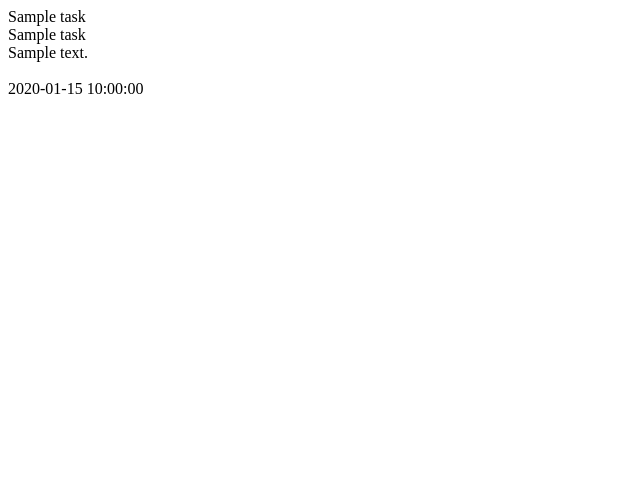
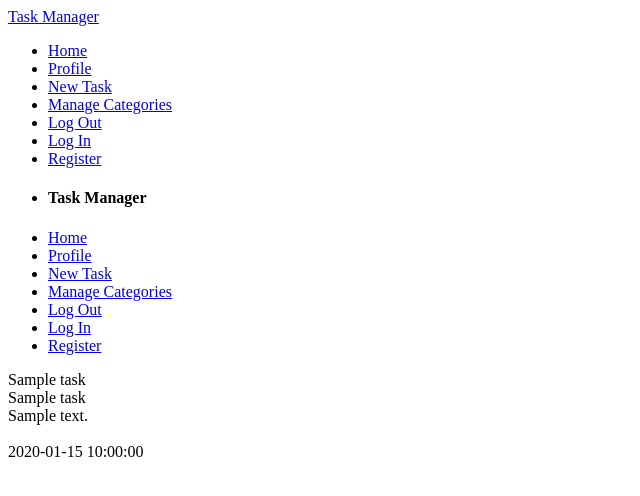
Before and after one commit to sykez12/flask-task-manager-project, a Flask app: page / in a window 1280 px wide. Shown: the top 496 px of the page, without its empty margins (0-640 px from the left). Run offline with Flask 2, Linux system fonts and the light colour scheme; a database or web service that is not in the repository returns one stand-in record (values such as "Sample title"); some libraries are stand-ins or nearby versions.

Commit message:
Recreate env.py

```diff
--- a/templates/base.html
+++ b/templates/base.html
@@ -12,6 +12,40 @@
     <title>Task Manager</title>
 </head>
 <body>
+
+    <header>
+        <!-- top navbar -->
+		<nav class="nav-extended text-shadow light-blue darken-1">
+			<div class="nav-wrapper">
+				<a href="{{ url_for('get_tasks') }}" class="brand-logo">Task Manager</a>
+				<a href="#" data-target="mobile-demo" class="sidenav-trigger right"><i class="fas fa-bars"></i></a>
+				<ul class="right hide-on-med-and-down">
+					<li><a href="{{ url_for('get_tasks') }}">Home</a></li>
+					<li><a href="#">Profile</a></li>
+					<li><a href="#">New Task</a></li>
+					<li><a href="#">Manage Categories</a></li>
+					<li><a href="#">Log Out</a></li>
+					<li><a href="#">Log In</a></li>
+					<li><a href="#">Register</a></li>
+				</ul>
+			</div>
+		</nav>
+
+        <!-- mobile sidenav -->
+		<ul class="sidenav" id="mobile-demo">
+            <li><h4 class="center-align light-blue-text text-darken 4">Task Manager</h4></li>
+            <li><a href="{{ url_for('get_tasks') }}">Home</a></li>
+            <li><a href="#">Profile</a></li>
+            <li><a href="#">New Task</a></li>
+            <li><a href="#">Manage Categories</a></li>
+            <li><a href="#">Log Out</a></li>
+            <li><a href="#">Log In</a></li>
+            <li><a href="#">Register</a></li>
+		</ul>
+	</header>
+
+    </header>
+
     {% block content %}
     {% endblock %}
 
```
